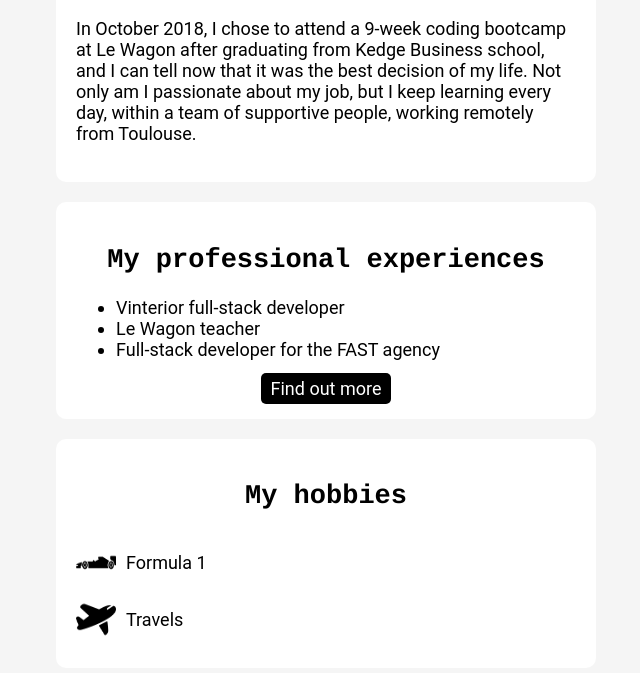
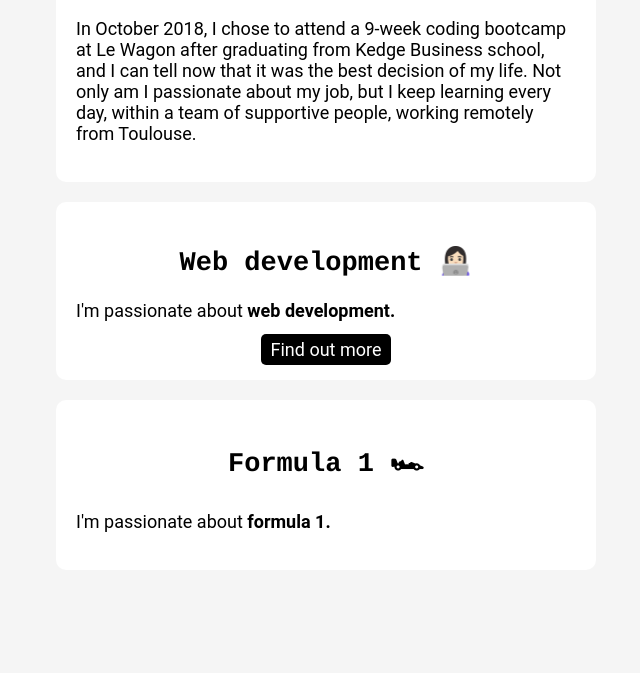
Before and after one commit to mcouraud/my-presentation, a plain HTML site: page index.html in a window 1280 px wide. Shown: the part 345-1018 px from the top of the page, without its empty margins (314-954 px from the left). After the commit the page ends 943 px from the top, so only its background shows below. Drawn offline with Linux system fonts and the light colour scheme.

Commit message:
Update index.html

```diff
--- a/index.html
+++ b/index.html
@@ -16,26 +16,13 @@
     </p>
   </div>
   <div class="card">
-    <h2> My professional experiences </h2>
-    <ul class="align-left">
-      <li> Vinterior full-stack developer </li>
-      <li> Le Wagon teacher </li>
-      <li> Full-stack developer for the FAST agency </li>
-    </ul>
+    <h2> Web development 👩🏻‍💻 </h2>
+    <p> I'm passionate about <strong> web development.</strong></p>
     <a href="https://www.linkedin.com/in/mathilde-couraud/"class="black-button"> Find out more </a>
   </div>
   <div class="card">
-    <h2> My hobbies </h2>
-    <div class="align-left">
-      <div class="flex">
-        <img src="images/car-of-formula-1.png" width="40">
-        <p class="margin-left-10"> Formula 1 </p>
-      </div>
-      <div class="flex">
-        <img src="images/air-transport.png" width="40">
-        <p class="margin-left-10"> Travels </p>
-      </div>
-    </div>
+    <h2> Formula 1 🏎 </h2>
+    <p> I'm passionate about <strong> formula 1.</strong></p>
   </div>
 </body>
 </html>
```
